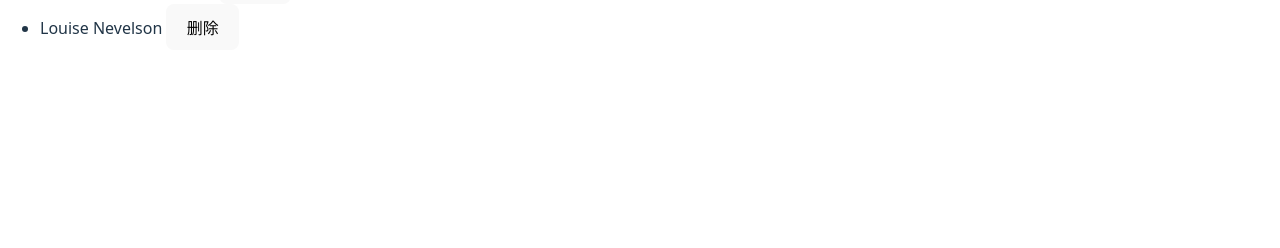
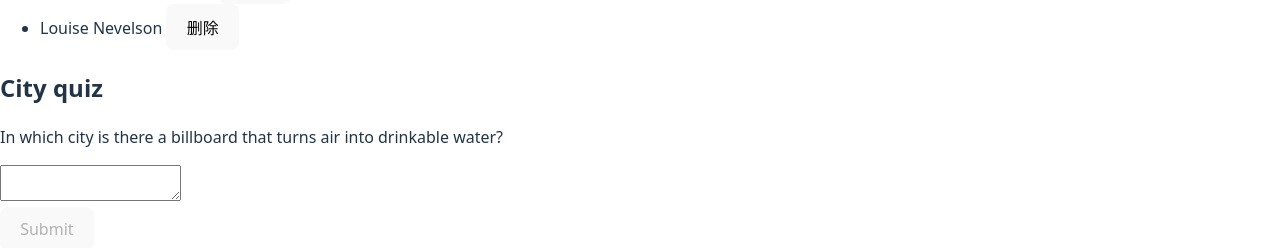
Before and after one commit to Arismana/ReactStudy, a React (Vite) app: page / in a window 1280 px wide. Shown: the part 1378-1626 px from the top of the page. Before the commit the page ends 1444 px from the top, so only its background shows below. Built offline with nearby package versions, Linux system fonts and the light colour scheme.

Commit message:
9.2 声明式UI

```diff
--- a/src/App.jsx
+++ b/src/App.jsx
@@ -5,6 +5,7 @@ import Toolbar from './components/Toolbar'
 import Gallery from './components/Gallery'
 import AddArray from './components/AddArray'
 import DeleteArray from './components/DeleteArray'
+import Guess from './components/Guess'
 // import './App.css '
 
 function App() {
@@ -34,6 +35,7 @@ function App() {
       <Gallery />
       <AddArray />
       <DeleteArray />
+      <Guess />
     </>
   )
 }
--- /dev/null
+++ b/src/components/Guess.jsx
@@ -0,0 +1,69 @@
+import { useState } from 'react';
+
+export default function Form() {
+  const [answer, setAnswer] = useState('');
+  const [error, setError] = useState(null);
+  const [status, setStatus] = useState('typing');
+
+  if (status === 'success') {
+    return <h1>That's right!</h1>
+  }
+
+  async function handleSubmit(e) {
+    e.preventDefault();
+    setStatus('submitting');
+    try {
+      await submitForm(answer);
+      setStatus('success');
+    } catch (err) {
+      setStatus('typing');
+      setError(err);
+    }
+  }
+
+  function handleTextareaChange(e) {
+    setAnswer(e.target.value);
+  }
+
+  return (
+    <>
+      <h2>City quiz</h2>
+      <p>
+        In which city is there a billboard that turns air into drinkable water?
+      </p>
+      <form onSubmit={handleSubmit}>
+        <textarea
+          value={answer}
+          onChange={handleTextareaChange}
+          disabled={status === 'submitting'}
+        />
+        <br />
+        <button disabled={
+          answer.length === 0 ||
+          status === 'submitting'
+        }>
+          Submit
+        </button>
+        {error !== null &&
+          <p className="Error">
+            {error.message}
+          </p>
+        }
+      </form>
+    </>
+  );
+}
+
+function submitForm(answer) {
+  // Pretend it's hitting the network.
+  return new Promise((resolve, reject) => {
+    setTimeout(() => {
+      let shouldError = answer.toLowerCase() !== 'lima'
+      if (shouldError) {
+        reject(new Error('Good guess but a wrong answer. Try again!'));
+      } else {
+        resolve();
+      }
+    }, 1500);
+  });
+}
```
Also changed, not shown: 1 other file (tests, documents, lock files or other folders).
